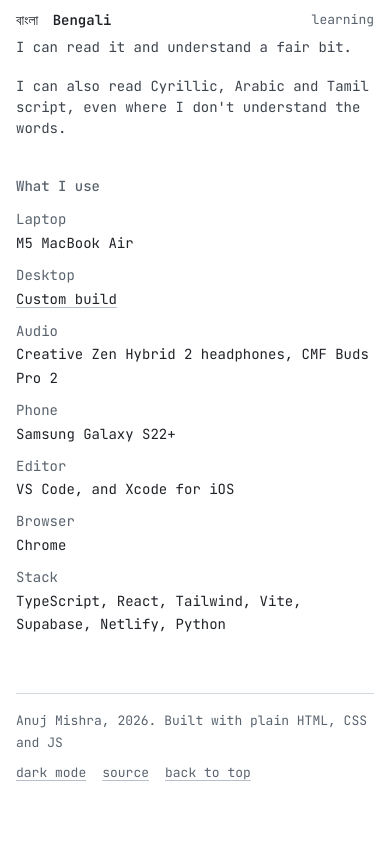
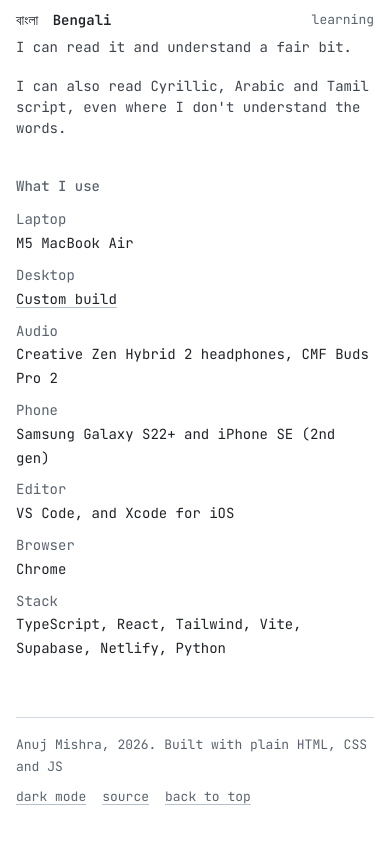
Before and after one commit to anujmish1229/anujmishra.dev, a plain HTML site: page personal.html in a window 390 px wide. Shown: the part 1373-2217 px from the top of the page. Drawn offline with Linux system fonts and the light colour scheme; no server answers.

Commit message:
personal: add iPhone SE (2nd gen) to what I use

```diff
--- a/personal.html
+++ b/personal.html
@@ -158,7 +158,7 @@
                 <dt>Laptop</dt><dd>M5 MacBook Air</dd>
                 <dt>Desktop</dt><dd><a href="https://ca.pcpartpicker.com/list/DRnXh9" target="_blank" rel="noopener">Custom build</a></dd>
                 <dt>Audio</dt><dd>Creative Zen Hybrid 2 headphones, CMF Buds Pro 2</dd>
-                <dt>Phone</dt><dd>Samsung Galaxy S22+</dd>
+                <dt>Phone</dt><dd>Samsung Galaxy S22+ and iPhone SE (2nd gen)</dd>
                 <dt>Editor</dt><dd>VS Code, and Xcode for iOS</dd>
                 <dt>Browser</dt><dd>Chrome</dd>
                 <dt>Stack</dt><dd>TypeScript, React, Tailwind, Vite, Supabase, Netlify, Python</dd>
```
